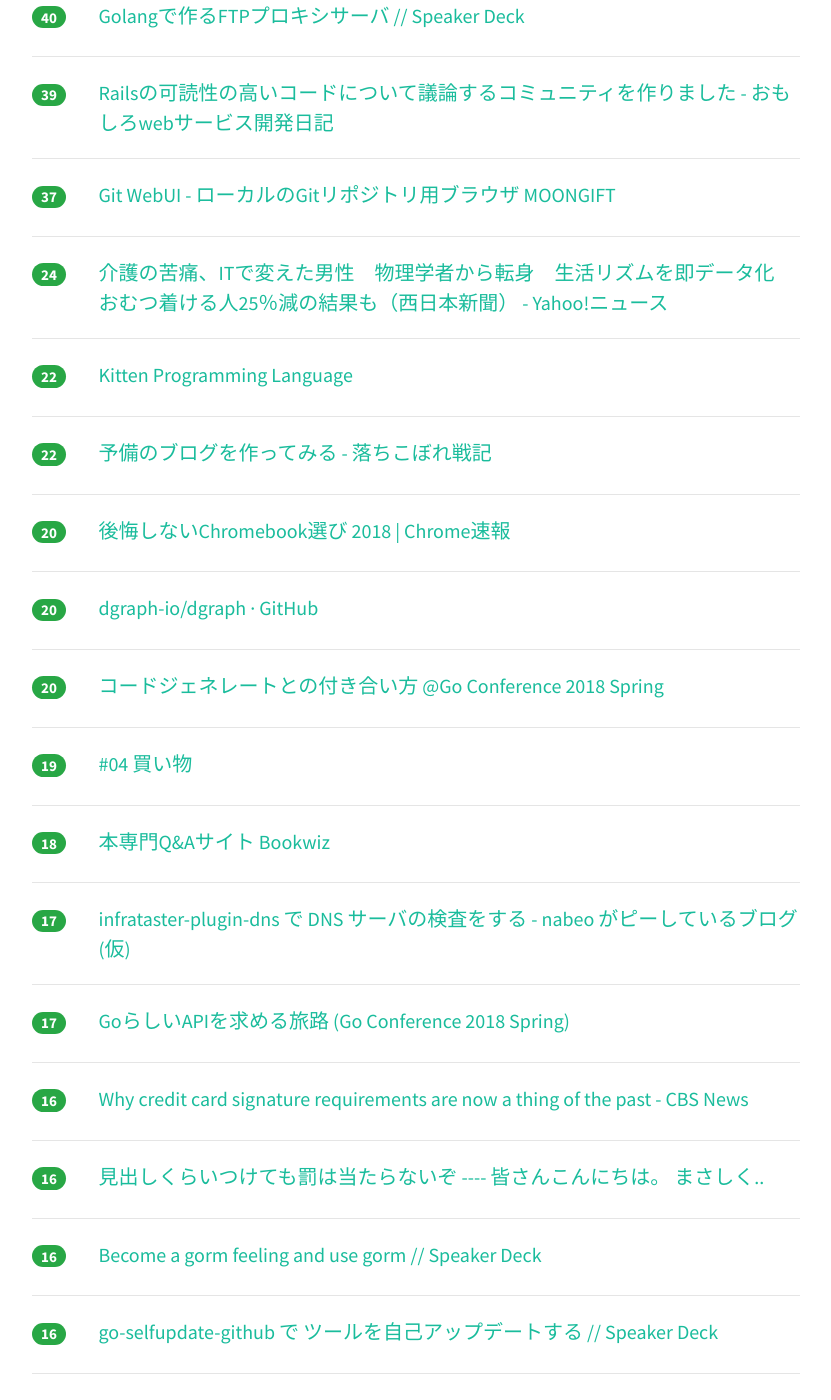
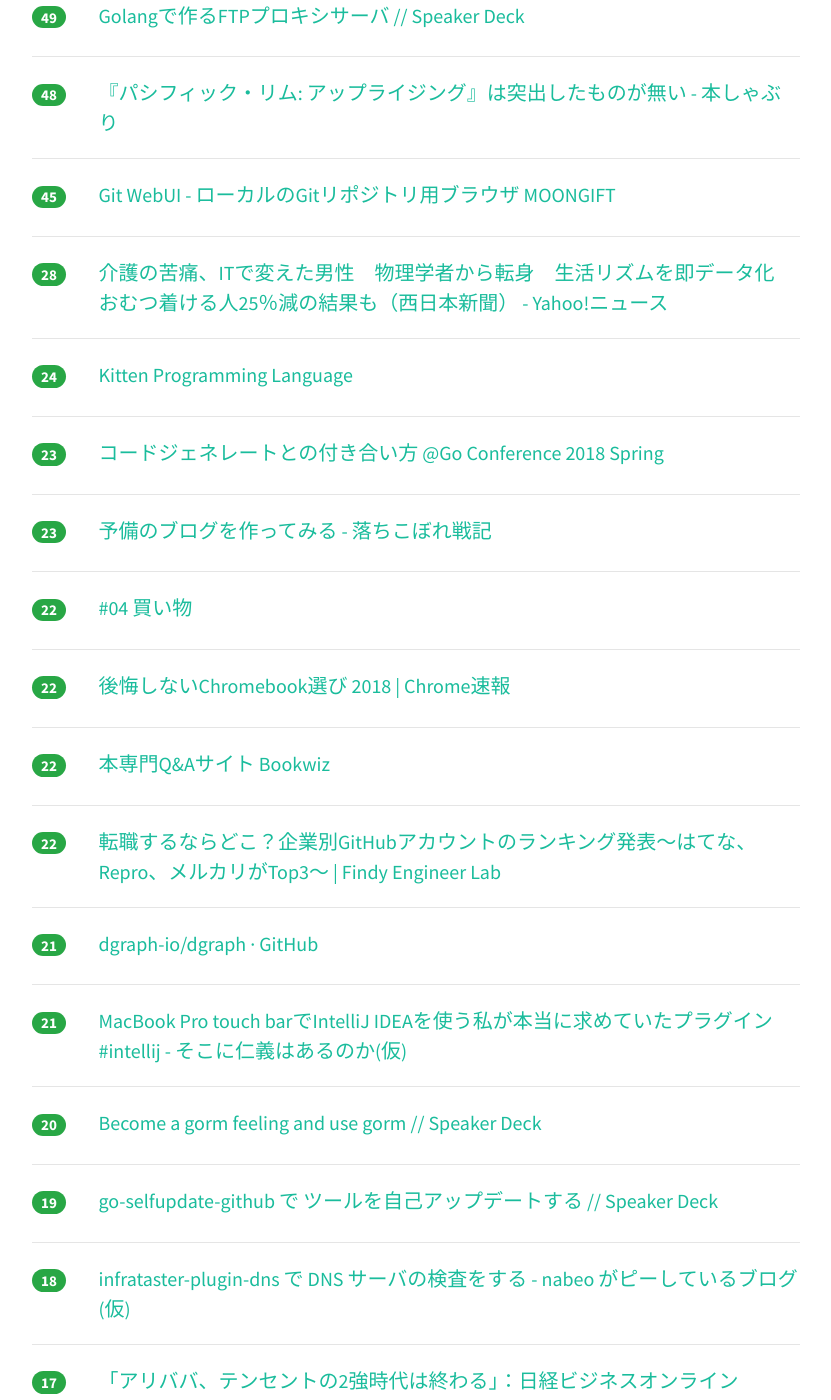
Before and after one commit to yatta47/hatena-matome-site, a Jekyll site: the page built from _posts/2018-04-16-hatena.md, in a window 1280 px wide and 1400 px high, scrolled down 982 px. Shown: the whole window, without its empty margins (224-1055 px from the left). Built offline with Jekyll 4.4.1, drawn with Linux system fonts in a browser that asks for light colours; nearby versions of some CDN libraries; some of the changed text lies outside the part shown.

Commit message:
Updated 2018-04-16

```diff
--- a/_posts/2018-04-16-hatena.md
+++ b/_posts/2018-04-16-hatena.md
@@ -1,99 +1,124 @@
 ---
 layout: post
 title:  "2018-04-16 はてぶIT"
-date:   2018-04-16 10:02:52
+date:   2018-04-16 11:02:17
 tags: [it-hotentry]
 ---
-26 件のデータあり
+32 件のデータあり
 
 <hr><div class="row">
-<div class="col-1"><span class="badge badge-pill badge-success h2">197</span></div>
+<div class="col-1"><span class="badge badge-pill badge-success h2">259</span></div>
 <div class="col-11"><a href='http://ataso01.hatenablog.com/entry/2018/04/15/224050' target='_blank'>【検証】なぜ、有名になればなるほど、アーティストの物販はダサくなっていくのか？ - 私地獄</a></div>
 </div>
 <hr>
 <div class="row">
-<div class="col-1"><span class="badge badge-pill badge-success h2">110</span></div>
+<div class="col-1"><span class="badge badge-pill badge-success h2">171</span></div>
+<div class="col-11"><a href='http://www.publickey1.jp/blog/18/nginx_unitphpgopython.html' target='_blank'>NGINX Unitが正式リリース。PHP、Go、Pythonなどに対応した軽量アプリケーションサーバ － Publickey</a></div>
+</div>
+<hr>
+<div class="row">
+<div class="col-1"><span class="badge badge-pill badge-success h2">170</span></div>
 <div class="col-11"><a href='http://www.publickey1.jp/blog/18/gowebassemblygoarchwasmgoosjs.html' target='_blank'>Go言語がWebAssemblyをサポートへ。GOARCHは「wasm」、GOOSは「js」に － Publickey</a></div>
 </div>
 <hr>
 <div class="row">
-<div class="col-1"><span class="badge badge-pill badge-success h2">106</span></div>
-<div class="col-11"><a href='http://www.publickey1.jp/blog/18/nginx_unitphpgopython.html' target='_blank'>NGINX Unitが正式リリース。PHP、Go、Pythonなどに対応した軽量アプリケーションサーバ － Publickey</a></div>
-</div>
-<hr>
-<div class="row">
-<div class="col-1"><span class="badge badge-pill badge-success h2">77</span></div>
+<div class="col-1"><span class="badge badge-pill badge-success h2">88</span></div>
 <div class="col-11"><a href='https://anacondatan.hatenablog.com/entry/2018/04/15/225548' target='_blank'>Anitubeの運営者について - anacondatanのブログ</a></div>
 </div>
 <hr>
 <div class="row">
-<div class="col-1"><span class="badge badge-pill badge-success h2">67</span></div>
+<div class="col-1"><span class="badge badge-pill badge-success h2">78</span></div>
 <div class="col-11"><a href='https://anacondatan.hatenablog.com/entry/2018/04/16/001033' target='_blank'>MioMioで配信されている広告主や広告会社を晒します。 - anacondatanのブログ</a></div>
 </div>
 <hr>
 <div class="row">
-<div class="col-1"><span class="badge badge-pill badge-success h2">40</span></div>
+<div class="col-1"><span class="badge badge-pill badge-success h2">55</span></div>
+<div class="col-11"><a href='http://blog.willnet.in/entry/2018/04/15/160555' target='_blank'>Railsの可読性の高いコードについて議論するコミュニティを作りました - おもしろwebサービス開発日記</a></div>
+</div>
+<hr>
+<div class="row">
+<div class="col-1"><span class="badge badge-pill badge-success h2">49</span></div>
+<div class="col-11"><a href='https://speakerdeck.com/pyama86/golangdezuo-ruftppurokisisaba' target='_blank'>Golangで作るFTPプロキシサーバ // Speaker Deck</a></div>
+</div>
+<hr>
+<div class="row">
+<div class="col-1"><span class="badge badge-pill badge-success h2">48</span></div>
 <div class="col-11"><a href='http://honeshabri.hatenablog.com/entry/pacificrim_uprising' target='_blank'>『パシフィック・リム: アップライジング』は突出したものが無い - 本しゃぶり</a></div>
 </div>
 <hr>
 <div class="row">
-<div class="col-1"><span class="badge badge-pill badge-success h2">40</span></div>
-<div class="col-11"><a href='https://speakerdeck.com/pyama86/golangdezuo-ruftppurokisisaba' target='_blank'>Golangで作るFTPプロキシサーバ // Speaker Deck</a></div>
-</div>
-<hr>
-<div class="row">
-<div class="col-1"><span class="badge badge-pill badge-success h2">39</span></div>
-<div class="col-11"><a href='http://blog.willnet.in/entry/2018/04/15/160555' target='_blank'>Railsの可読性の高いコードについて議論するコミュニティを作りました - おもしろwebサービス開発日記</a></div>
-</div>
-<hr>
-<div class="row">
-<div class="col-1"><span class="badge badge-pill badge-success h2">37</span></div>
+<div class="col-1"><span class="badge badge-pill badge-success h2">45</span></div>
 <div class="col-11"><a href='https://www.moongift.jp/2018/04/git-webui-%E3%83%AD%E3%83%BC%E3%82%AB%E3%83%AB%E3%81%AEgit%E3%83%AA%E3%83%9D%E3%82%B8%E3%83%88%E3%83%AA%E7%94%A8%E3%83%96%E3%83%A9%E3%82%A6%E3%82%B6/' target='_blank'>Git WebUI - ローカルのGitリポジトリ用ブラウザ MOONGIFT</a></div>
 </div>
 <hr>
 <div class="row">
-<div class="col-1"><span class="badge badge-pill badge-success h2">24</span></div>
+<div class="col-1"><span class="badge badge-pill badge-success h2">28</span></div>
 <div class="col-11"><a href='https://headlines.yahoo.co.jp/hl?a=20180415-00010003-nishinpc-sci' target='_blank'>介護の苦痛、ITで変えた男性　物理学者から転身　生活リズムを即データ化　おむつ着ける人25％減の結果も（西日本新聞） - Yahoo!ニュース</a></div>
 </div>
 <hr>
 <div class="row">
-<div class="col-1"><span class="badge badge-pill badge-success h2">22</span></div>
+<div class="col-1"><span class="badge badge-pill badge-success h2">24</span></div>
 <div class="col-11"><a href='http://kittenlang.org/' target='_blank'>Kitten Programming Language</a></div>
 </div>
 <hr>
 <div class="row">
-<div class="col-1"><span class="badge badge-pill badge-success h2">22</span></div>
+<div class="col-1"><span class="badge badge-pill badge-success h2">23</span></div>
+<div class="col-11"><a href='https://www.slideshare.net/JumpeiChikamori/go-conference-2018-spring' target='_blank'>コードジェネレートとの付き合い方 @Go Conference 2018 Spring</a></div>
+</div>
+<hr>
+<div class="row">
+<div class="col-1"><span class="badge badge-pill badge-success h2">23</span></div>
 <div class="col-11"><a href='https://aki1200.hatenablog.com/entry/2018/04/15/200459' target='_blank'>予備のブログを作ってみる - 落ちこぼれ戦記</a></div>
 </div>
 <hr>
 <div class="row">
-<div class="col-1"><span class="badge badge-pill badge-success h2">20</span></div>
+<div class="col-1"><span class="badge badge-pill badge-success h2">22</span></div>
+<div class="col-11"><a href='http://www.youtube.com/watch?v=7W2Xwtrlmqo' target='_blank'>#04 買い物</a></div>
+</div>
+<hr>
+<div class="row">
+<div class="col-1"><span class="badge badge-pill badge-success h2">22</span></div>
 <div class="col-11"><a href='https://chromesoku.com/choice-of-chromebook-2018/' target='_blank'>後悔しないChromebook選び 2018 | Chrome速報</a></div>
 </div>
 <hr>
 <div class="row">
-<div class="col-1"><span class="badge badge-pill badge-success h2">20</span></div>
+<div class="col-1"><span class="badge badge-pill badge-success h2">22</span></div>
+<div class="col-11"><a href='https://bookwiz.net/' target='_blank'>本専門Q&Aサイト Bookwiz</a></div>
+</div>
+<hr>
+<div class="row">
+<div class="col-1"><span class="badge badge-pill badge-success h2">22</span></div>
+<div class="col-11"><a href='https://findy-code.io/engineer-lab/company-github-contribution' target='_blank'>転職するならどこ？企業別GitHubアカウントのランキング発表〜はてな、Repro、メルカリがTop3〜 | Findy Engineer Lab</a></div>
+</div>
+<hr>
+<div class="row">
+<div class="col-1"><span class="badge badge-pill badge-success h2">21</span></div>
 <div class="col-11"><a href='https://github.com/dgraph-io/dgraph' target='_blank'>dgraph-io/dgraph · GitHub</a></div>
 </div>
 <hr>
 <div class="row">
+<div class="col-1"><span class="badge badge-pill badge-success h2">21</span></div>
+<div class="col-11"><a href='http://syobochim.hatenablog.com/entry/2018/04/16/015557' target='_blank'>MacBook Pro touch barでIntelliJ IDEAを使う私が本当に求めていたプラグイン #intellij - そこに仁義はあるのか(仮)</a></div>
+</div>
+<hr>
+<div class="row">
 <div class="col-1"><span class="badge badge-pill badge-success h2">20</span></div>
-<div class="col-11"><a href='https://www.slideshare.net/JumpeiChikamori/go-conference-2018-spring' target='_blank'>コードジェネレートとの付き合い方 @Go Conference 2018 Spring</a></div>
+<div class="col-11"><a href='https://speakerdeck.com/linyows/become-a-gorm-feeling-and-use-gorm' target='_blank'>Become a gorm feeling and use gorm // Speaker Deck</a></div>
 </div>
 <hr>
 <div class="row">
 <div class="col-1"><span class="badge badge-pill badge-success h2">19</span></div>
-<div class="col-11"><a href='http://www.youtube.com/watch?v=7W2Xwtrlmqo' target='_blank'>#04 買い物</a></div>
+<div class="col-11"><a href='https://speakerdeck.com/rhysd/go-selfupdate-github-de-turuwozi-ji-atupudetosuru' target='_blank'>go-selfupdate-github で ツールを自己アップデートする // Speaker Deck</a></div>
 </div>
 <hr>
 <div class="row">
 <div class="col-1"><span class="badge badge-pill badge-success h2">18</span></div>
-<div class="col-11"><a href='https://bookwiz.net/' target='_blank'>本専門Q&Aサイト Bookwiz</a></div>
+<div class="col-11"><a href='https://nabeop.hatenablog.com/entry/2018/04/14/184436' target='_blank'>infrataster-plugin-dns で DNS サーバの検査をする - nabeo がピーしているブログ (仮)</a></div>
 </div>
 <hr>
 <div class="row">
 <div class="col-1"><span class="badge badge-pill badge-success h2">17</span></div>
-<div class="col-11"><a href='https://nabeop.hatenablog.com/entry/2018/04/14/184436' target='_blank'>infrataster-plugin-dns で DNS サーバの検査をする - nabeo がピーしているブログ (仮)</a></div>
+<div class="col-11"><a href='http://business.nikkeibp.co.jp/atcl/report/15/278549/041200017/' target='_blank'>「アリババ、テンセントの2強時代は終わる」：日経ビジネスオンライン</a></div>
 </div>
 <hr>
 <div class="row">
@@ -112,27 +137,32 @@ tags: [it-hotentry]
 </div>
 <hr>
 <div class="row">
-<div class="col-1"><span class="badge badge-pill badge-success h2">16</span></div>
-<div class="col-11"><a href='https://speakerdeck.com/linyows/become-a-gorm-feeling-and-use-gorm' target='_blank'>Become a gorm feeling and use gorm // Speaker Deck</a></div>
+<div class="col-1"><span class="badge badge-pill badge-success h2">15</span></div>
+<div class="col-11"><a href='https://gigazine.net/news/20180416-seize-new-sci-hub-domains/' target='_blank'>科学論文の海賊版サイト「Sci-Hub」の全ドメインの利用差し止め命令が発令される - GIGAZINE</a></div>
 </div>
 <hr>
 <div class="row">
-<div class="col-1"><span class="badge badge-pill badge-success h2">16</span></div>
-<div class="col-11"><a href='https://speakerdeck.com/rhysd/go-selfupdate-github-de-turuwozi-ji-atupudetosuru' target='_blank'>go-selfupdate-github で ツールを自己アップデートする // Speaker Deck</a></div>
+<div class="col-1"><span class="badge badge-pill badge-success h2">15</span></div>
+<div class="col-11"><a href='https://www.cola507.com/fujifilm-x-blog-photographer-10/' target='_blank'>このブログがすごい！富士フイルムのカメラで撮った素敵な写真が並ぶブログ10選！ | COLA BLOG (コーラブログ)</a></div>
 </div>
 <hr>
 <div class="row">
 <div class="col-1"><span class="badge badge-pill badge-success h2">14</span></div>
-<div class="col-11"><a href='http://business.nikkeibp.co.jp/atcl/report/15/278549/041200017/' target='_blank'>「アリババ、テンセントの2強時代は終わる」：日経ビジネスオンライン</a></div>
+<div class="col-11"><a href='https://speakerdeck.com/kaneshin/how-to-write-go-code' target='_blank'>How to write Go code // Speaker Deck</a></div>
 </div>
 <hr>
 <div class="row">
-<div class="col-1"><span class="badge badge-pill badge-success h2">11</span></div>
-<div class="col-11"><a href='https://gigazine.net/news/20180416-seize-new-sci-hub-domains/' target='_blank'>科学論文の海賊版サイト「Sci-Hub」の全ドメインの利用差し止め命令が発令される - GIGAZINE</a></div>
+<div class="col-1"><span class="badge badge-pill badge-success h2">13</span></div>
+<div class="col-11"><a href='https://wired.jp/2018/04/16/fin7-carbanak-hacking-group/' target='_blank'>10億ドルを荒稼ぎする謎のハッキング集団「Fin7」、その恐るべき技術と組織力｜WIRED.jp</a></div>
 </div>
 <hr>
 <div class="row">
-<div class="col-1"><span class="badge badge-pill badge-success h2">11</span></div>
-<div class="col-11"><a href='https://www.cola507.com/fujifilm-x-blog-photographer-10/' target='_blank'>このブログがすごい！富士フイルムのカメラで撮った素敵な写真が並ぶブログ10選！ | COLA BLOG (コーラブログ)</a></div>
+<div class="col-1"><span class="badge badge-pill badge-success h2">12</span></div>
+<div class="col-11"><a href='https://qiita.com/noplan1989/items/9ce7d6a04ffb82755ae1' target='_blank'>かゆいところに手が届くvue-routerの機能 - Qiita</a></div>
 </div>
 <hr>
+<div class="row">
+<div class="col-1"><span class="badge badge-pill badge-success h2">12</span></div>
+<div class="col-11"><a href='http://nlab.itmedia.co.jp/nl/articles/1804/12/news119.html' target='_blank'>業界が注目した「KOFガチャ返金訴訟」が和解で決着　原告への返金は認められず疑問残る結果に - ねとらぼ</a></div>
+</div>
+<hr>
```
